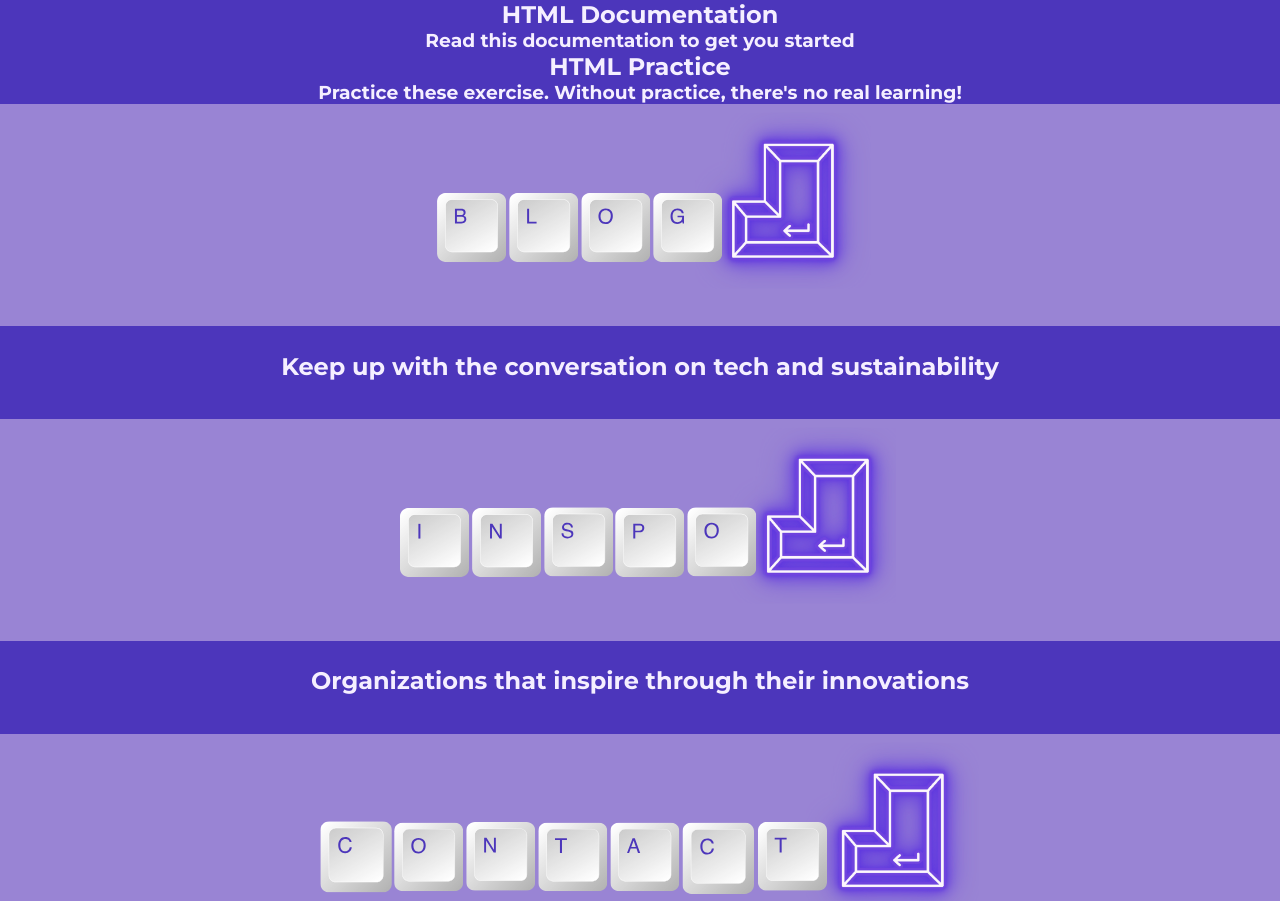
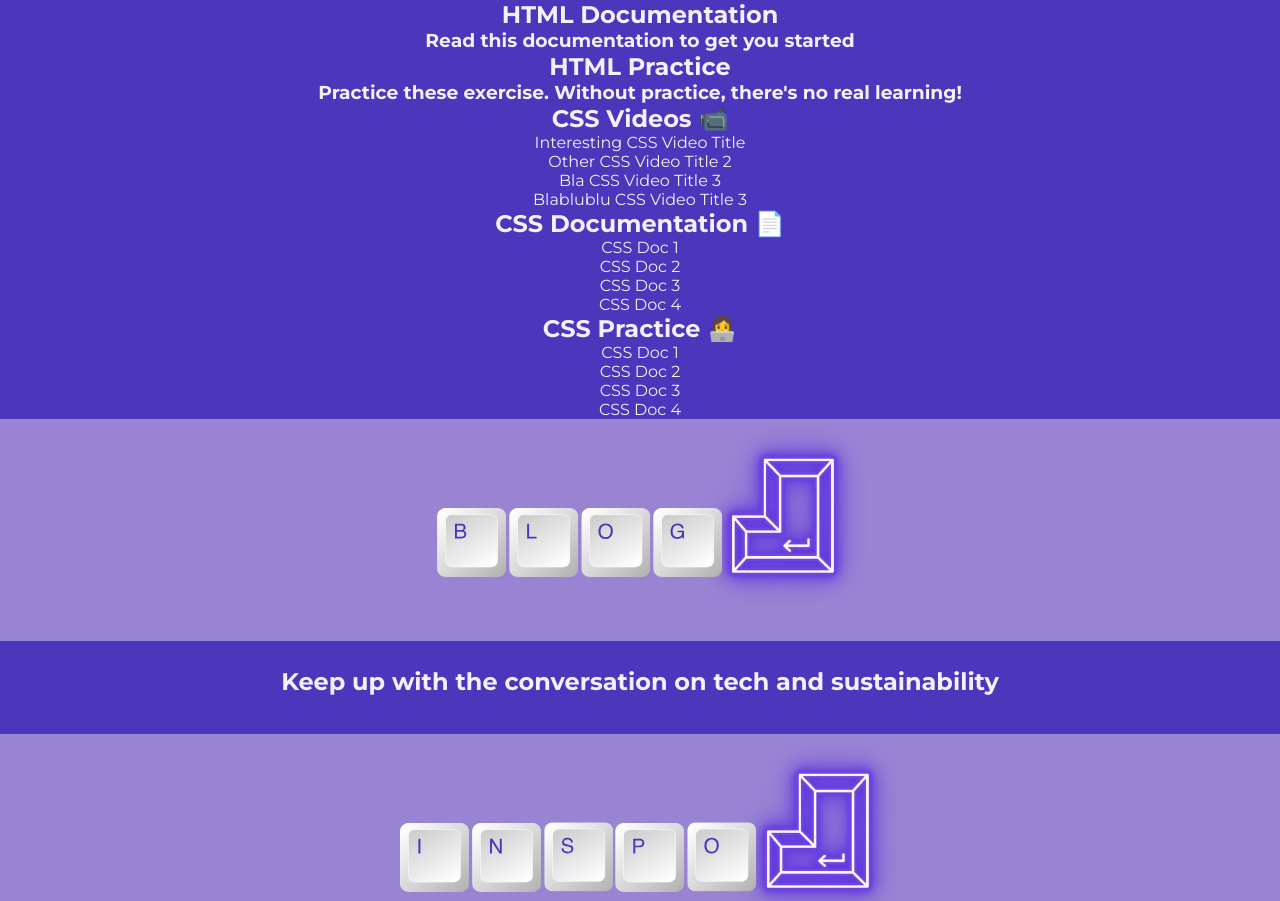
Before and after one commit to LisaSmeke/React-Project, a React (Create React App) app in the folder my-app/: page / in a window 1280 px wide. Shown: the part 1912-2813 px from the top of the page. Built offline with nearby package versions, Linux system fonts and the light colour scheme.

Commit message:
Add Css resources component

```diff
--- a/my-app/src/components/pages/Learn/Learn.tsx
+++ b/my-app/src/components/pages/Learn/Learn.tsx
@@ -1,7 +1,8 @@
 import React from 'react';
 import styles from './Learn.module.css';
 import learnKeys from './learn-keys.svg';
-import LearnHtml from './Html';
+import LearnHtml from './LearnHtml';
+import LearnCss from './LearnCss';
 
 const Learn = () => {
   return (
@@ -14,6 +15,7 @@ const Learn = () => {
         <h1>Start learning Software Development!</h1>
       </div>
       <LearnHtml />
+      <LearnCss />
     </section>
   );
 };
--- /dev/null
+++ b/my-app/src/components/pages/Learn/LearnCss.tsx
@@ -0,0 +1,51 @@
+import React from 'react';
+import styles from './Learn.module.css';
+import * as data from './css.json';
+const cssDataString = JSON.stringify(data);
+const cssData = JSON.parse(cssDataString);
+
+interface CssContentProps {
+  content: {
+    videos: { id: number; title: string }[];
+    docs: { id: number; title: string }[];
+  };
+}
+
+const CssContent = (props: CssContentProps) => {
+  const { videos, docs } = props.content;
+
+  return (
+    <div>
+      <div>
+        <h1>CSS Videos 📹</h1>
+        {videos.map((video) => (
+          <div key={video.id}>{video.title}</div>
+        ))}
+      </div>
+
+      <div>
+        <h1>CSS Documentation 📄</h1>
+        {docs.map((doc) => (
+          <div key={doc.id}>{doc.title}</div>
+        ))}
+      </div>
+
+      <div>
+        <h1>CSS Practice 👩‍💻</h1>
+        {docs.map((doc) => (
+          <div key={doc.id}>{doc.title}</div>
+        ))}
+      </div>
+    </div>
+  );
+};
+
+const LearnCss = () => {
+  return (
+    <div>
+      <CssContent content={cssData} />
+    </div>
+  );
+};
+
+export default LearnCss;
--- a/my-app/src/components/pages/Learn/Html.tsx
+++ b/my-app/src/components/pages/Learn/LearnHtml.tsx
@@ -5,7 +5,7 @@ const htmlResourcesString = JSON.stringify(data);
 const videos = JSON.parse(htmlResourcesString).videos;
 
 type Video = {
-  id: string;
+  id: number;
   title: string;
   href: string;
   description: string;
--- a/my-app/src/components/pages/Learn/css.json
+++ b/my-app/src/components/pages/Learn/css.json
@@ -1,54 +1,38 @@
 {
   "videos": [
     {
-      "id": "css-v1",
-      "title": "Interesting Video Title",
-      "description": "Watch this",
-      "img": "img.svg",
-      "href": "url",
-      "views": 15
+      "id": 1,
+      "title": "Interesting CSS Video Title"
     },
     {
-      "id": "css-v2",
-      "title": "Interesting Video Title",
-      "description": "Watch this",
-      "img": "img.svg",
-      "href": "url",
-      "views": 15
+      "id": 2,
+      "title": "Other CSS Video Title 2"
+    },
+    {
+      "id": 3,
+      "title": "Bla CSS Video Title 3"
+    },
+    {
+      "id": 4,
+      "title": "Blablublu CSS Video Title 3"
     }
   ],
-
-  "documentation": [
+  "docs": [
     {
-      "id": "css-doc1",
-      "title": "Interesting Doc Title",
-      "description": "Read this",
-      "img": "img.svg",
-      "href": "url"
+      "id": 1,
+      "title": "CSS Doc 1"
     },
     {
-      "id": "css-doc2",
-      "title": "Interesting Doc Title",
-      "description": "Read this",
-      "img": "img.svg",
-      "href": "url"
-    }
-  ],
-
-  "practice": [
-    {
-      "id": "css-p1",
-      "title": "Interesting Practice Title",
-      "description": "Practice this",
-      "img": "img.svg",
-      "href": "url"
+      "id": 2,
+      "title": "CSS Doc 2"
     },
     {
-      "id": "css-p2",
-      "title": "Interesting Practice Title",
-      "description": "Practice this",
-      "img": "img.svg",
-      "href": "url"
+      "id": 3,
+      "title": "CSS Doc 3"
+    },
+    {
+      "id": 4,
+      "title": "CSS Doc 4"
     }
   ]
 }
```
